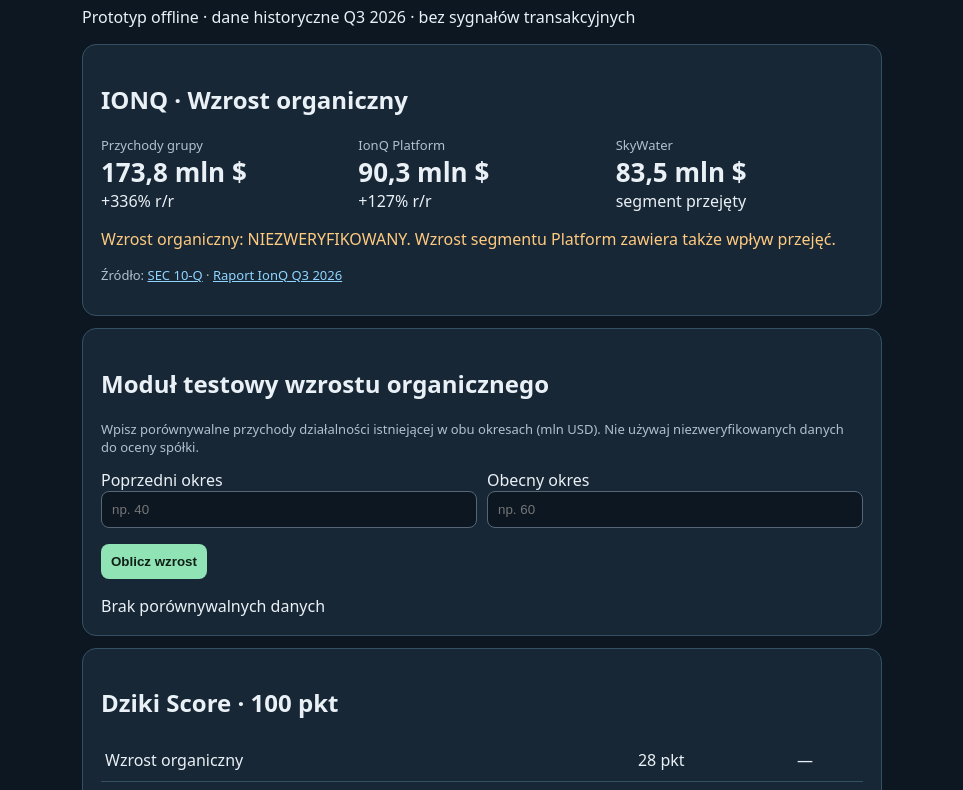
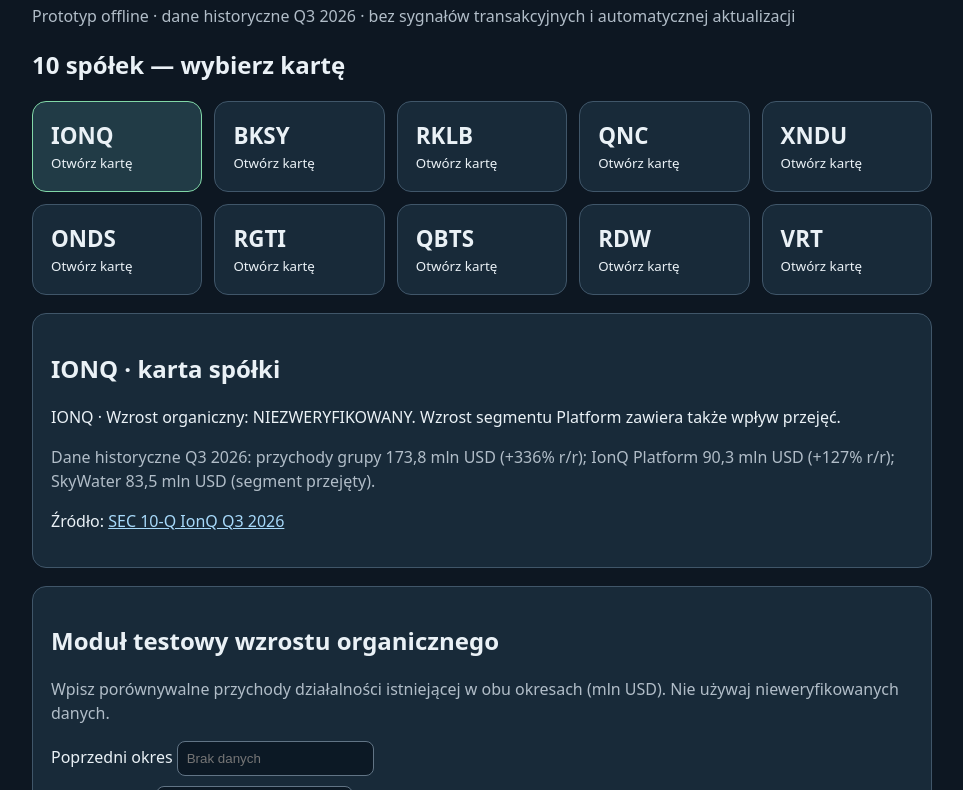
Before and after one commit to rak1973/dziki-radar, a plain HTML site: page index.html in a window 1280 px wide. Shown: the part 100-890 px from the top of the page, without its empty margins (158-1121 px from the left). Drawn offline with Linux system fonts and the light colour scheme.

Commit message:
Add files via upload

```diff
--- a/index.html
+++ b/index.html
@@ -1,51 +1,19 @@
 <!doctype html>
-<html lang="pl">
-<head>
-<meta charset="utf-8">
-<meta name="viewport" content="width=device-width, initial-scale=1">
-<title>Dziki Radar 1.0</title>
-<style>
-body{font-family:system-ui;background:#0d1722;color:#eaf1f6;margin:0;padding:20px}main{max-width:800px;margin:auto}h1{color:#8fe3b5}.card{background:#182736;border:1px solid #345063;border-radius:14px;padding:18px;margin:12px 0}.grid{display:grid;grid-template-columns:repeat(auto-fit,minmax(145px,1fr));gap:10px}.metric{font-size:26px;font-weight:750}.muted{color:#afc1ce;font-size:13px}.warn{color:#ffcb80}table{width:100%;border-collapse:collapse}td,th{text-align:left;border-bottom:1px solid #345063;padding:10px 4px}a{color:#8fd5ff}input{box-sizing:border-box;width:100%;padding:10px;background:#0d1722;border:1px solid #567;color:white;border-radius:8px}button{padding:10px;border:0;border-radius:8px;background:#8fe3b5;color:#102018;font-weight:bold}
-</style>
-</head>
-<body>
-<main>
-<h1>🐗 Dziki Radar 1.0</h1>
-<p>Prototyp offline · dane historyczne Q3 2026 · bez sygnałów transakcyjnych</p>
-<section class="card">
-<h2>IONQ · Wzrost organiczny</h2>
-<div class="grid"><div><div class="muted">Przychody grupy</div><div class="metric">173,8 mln $</div><div>+336% r/r</div></div><div><div class="muted">IonQ Platform</div><div class="metric">90,3 mln $</div><div>+127% r/r</div></div><div><div class="muted">SkyWater</div><div class="metric">83,5 mln $</div><div>segment przejęty</div></div></div>
-<p class="warn">Wzrost organiczny: NIEZWERYFIKOWANY. Wzrost segmentu Platform zawiera także wpływ przejęć.</p>
-<p class="muted">Źródło: <a href="https://www.sec.gov/Archives/edgar/data/1824920/000119312526449829/ionq-20260930.htm">SEC 10-Q</a> · <a href="https://investors.ionq.com/financials/quarterly-results/">Raport IonQ Q3 2026</a></p>
-</section>
-<section class="card">
-<h2>Moduł testowy wzrostu organicznego</h2>
-<p class="muted">Wpisz porównywalne przychody działalności istniejącej w obu okresach (mln USD). Nie używaj niezweryfikowanych danych do oceny spółki.</p>
-<div class="grid"><label>Poprzedni okres<input id="prev" type="number" min="0" step="any" placeholder="np. 40"></label><label>Obecny okres<input id="curr" type="number" min="0" step="any" placeholder="np. 60"></label></div>
-<p><button type="button" onclick="calc()">Oblicz wzrost</button></p>
-<div id="result" aria-live="polite">Brak porównywalnych danych</div>
-</section>
-<section class="card"><h2>Dziki Score · 100 pkt</h2><table><tbody id="criteria"></tbody></table><p class="warn">Punktacja IonQ: oczekuje na weryfikację danych. Brak danych ≠ zero punktów.</p></section>
-<section class="card"><h2>Lista startowa · 10 spółek</h2><div id="companies"></div></section>
-<p class="muted">Wersja 0.1.1 · lokalny prototyp HTML, bez automatycznej aktualizacji, bazy ani serwera.</p>
-</main>
+<html lang="pl"><head><meta charset="utf-8"><meta name="viewport" content="width=device-width,initial-scale=1"><title>Dziki Radar 1.1</title>
+<style>:root{color-scheme:dark}*{box-sizing:border-box}body{font-family:system-ui,sans-serif;background:#0d1722;color:#eaf1f6;margin:0;padding:18px}main{max-width:900px;margin:auto}h1{color:#81d7a7}p{line-height:1.5}.muted{color:#b1bdc8}.grid{display:grid;grid-template-columns:repeat(auto-fit,minmax(150px,1fr));gap:12px}.tile,.panel{border:1px solid #405669;background:#182a39;border-radius:14px;padding:18px}.tile{color:inherit;text-align:left;cursor:pointer;font:inherit}.tile:hover,.tile:focus-visible,.tile.active{border-color:#81d7a7;background:#213b46}.ticker{font-weight:750;font-size:1.4rem}.panel{margin-top:18px}.warning{color:#ffd095}label{display:block;margin:10px 0}input{max-width:100%;padding:9px;border:1px solid #617485;border-radius:8px;background:#0c1925;color:white}button.action{background:#81d7a7;color:#092019;border:0;border-radius:8px;padding:10px 16px;font-weight:700;cursor:pointer}table{width:100%;border-collapse:collapse}td,th{padding:9px 5px;border-bottom:1px solid #405669;text-align:left}th:last-child,td:last-child{text-align:right}a{color:#a7d9fa}.hidden{display:none}</style></head>
+<body><main><h1>🐗 Dziki Radar 1.1</h1><p class="muted">Prototyp offline · dane historyczne Q3 2026 · bez sygnałów transakcyjnych i automatycznej aktualizacji</p>
+<h2>10 spółek — wybierz kartę</h2><div class="grid" id="companies"></div>
+<section class="panel" id="detail" aria-live="polite"><h2 id="companyTitle"></h2><p id="companyInfo"></p><p class="muted" id="companyData"></p><p id="companySources"></p></section>
+<section class="panel"><h2>Moduł testowy wzrostu organicznego</h2><p class="muted">Wpisz porównywalne przychody działalności istniejącej w obu okresach (mln USD). Nie używaj nieweryfikowanych danych.</p><label>Poprzedni okres <input id="prev" type="number" min="0" step="any" placeholder="Brak danych"></label><label>Bieżący okres <input id="curr" type="number" min="0" step="any" placeholder="Brak danych"></label><button class="action" id="calculate">Oblicz wzrost</button><p id="result" aria-live="polite">Brak porównywalnych danych</p></section>
+<section class="panel"><h2>Dziki Score · 100 pkt</h2><table><thead><tr><th>Kryterium</th><th>Maks. pkt</th></tr></thead><tbody id="criteria"></tbody><tfoot><tr><th>Razem</th><th>100</th></tr></tfoot></table><p class="warning">Punktacja spółki: Brak danych. Tabela pokazuje wagi kryteriów, nie przyznane oceny.</p></section>
+<p class="muted">Wersja 1.1 · lokalny prototyp HTML · bez serwera i bazy danych. Dane należy weryfikować w raportach spółek.</p></main>
 <script>
-const criteria = [['Wzrost organiczny',28],['Kontrakty i zamówienia',26],['Skalowalność',15],['Kondycja finansowa',12],['Wycena',10],['Rozwodnienie',9]];
-document.getElementById('criteria').innerHTML = criteria.map(([name, points]) => `<tr><td>${name}</td><td>${points} pkt</td><td>—</td></tr>`).join('');
-document.getElementById('companies').textContent = 'IONQ · BKSY · RKLB · QNC · XNDU · ONDS · RGTI · QBTS · RDW · VRT';
-function calc() {
-  const prevText = document.getElementById('prev').value;
-  const currText = document.getElementById('curr').value;
-  const prev = Number(prevText);
-  const curr = Number(currText);
-  const result = document.getElementById('result');
-  if (prevText === '' || currText === '' || !Number.isFinite(prev) || !Number.isFinite(curr) || prev <= 0 || curr < 0) {
-    result.textContent = 'Podaj poprawne przychody; poprzedni okres musi być większy od zera.';
-    return;
-  }
-  const growth = ((curr / prev) - 1) * 100;
-  result.textContent = `Wzrost porównywalny: ${growth.toLocaleString('pl-PL', {maximumFractionDigits:2})}% (wynik testowy, niepotwierdzony jako organiczny)`;
-}
-</script>
-</body>
-</html>
+const symbols=['IONQ','BKSY','RKLB','QNC','XNDU','ONDS','RGTI','QBTS','RDW','VRT'];
+const weights=[['Wzrost organiczny',28],['Kontrakty i zamówienia',26],['Skalowalność',15],['Kondycja finansowa',12],['Wycena giełdowa',10],['Rozwodnienie akcji',9]];
+const companies=document.getElementById('companies');
+function selectCompany(symbol){document.querySelectorAll('.tile').forEach(b=>{const active=b.dataset.symbol===symbol;b.classList.toggle('active',active);b.setAttribute('aria-pressed',String(active));});document.getElementById('companyTitle').textContent=symbol+' · karta spółki';const ionq=symbol==='IONQ';document.getElementById('companyInfo').textContent=ionq?'IONQ · Wzrost organiczny: NIEZWERYFIKOWANY. Wzrost segmentu Platform zawiera także wpływ przejęć.':'Wzrost organiczny: Brak danych. Kontrakty: Brak danych. Skalowalność: Brak danych. Kondycja: Brak danych. Wycena: Brak danych. Rozwodnienie: Brak danych.';document.getElementById('companyData').textContent=ionq?'Dane historyczne Q3 2026: przychody grupy 173,8 mln USD (+336% r/r); IonQ Platform 90,3 mln USD (+127% r/r); SkyWater 83,5 mln USD (segment przejęty).':'Dane finansowe: Brak danych. Ocena punktowa: Brak danych.';document.getElementById('companySources').innerHTML=ionq?'Źródło: <a href="https://www.sec.gov/Archives/edgar/data/1824920/000119312526449829/ionq-20260930.htm" target="_blank" rel="noopener noreferrer">SEC 10-Q IonQ Q3 2026</a>':'Źródła: Brak danych.';}
+for(const symbol of symbols){const b=document.createElement('button');b.className='tile';b.dataset.symbol=symbol;b.innerHTML='<span class="ticker">'+symbol+'</span><br><small>Otwórz kartę</small>';b.addEventListener('click',()=>selectCompany(symbol));companies.appendChild(b)}
+document.getElementById('criteria').innerHTML=weights.map(([name,points])=>'<tr><td>'+name+'</td><td>'+points+'</td></tr>').join('');
+document.getElementById('calculate').addEventListener('click',()=>{const a=document.getElementById('prev').value,b=document.getElementById('curr').value,out=document.getElementById('result');if(a===''||b===''){out.textContent='Brak porównywalnych danych';return}const prev=Number(a),curr=Number(b);if(!Number.isFinite(prev)||!Number.isFinite(curr)||prev<=0||curr<0){out.textContent='Podaj poprawne przychody; poprzedni okres musi być większy od zera.';return}const growth=(curr/prev-1)*100;out.textContent='Wzrost porównywalny: '+growth.toLocaleString('pl-PL',{maximumFractionDigits:2})+'% (wynik testowy; nie jest automatycznie zweryfikowanym wzrostem organicznym).'});
+selectCompany('IONQ');
+</script></body></html>
```
